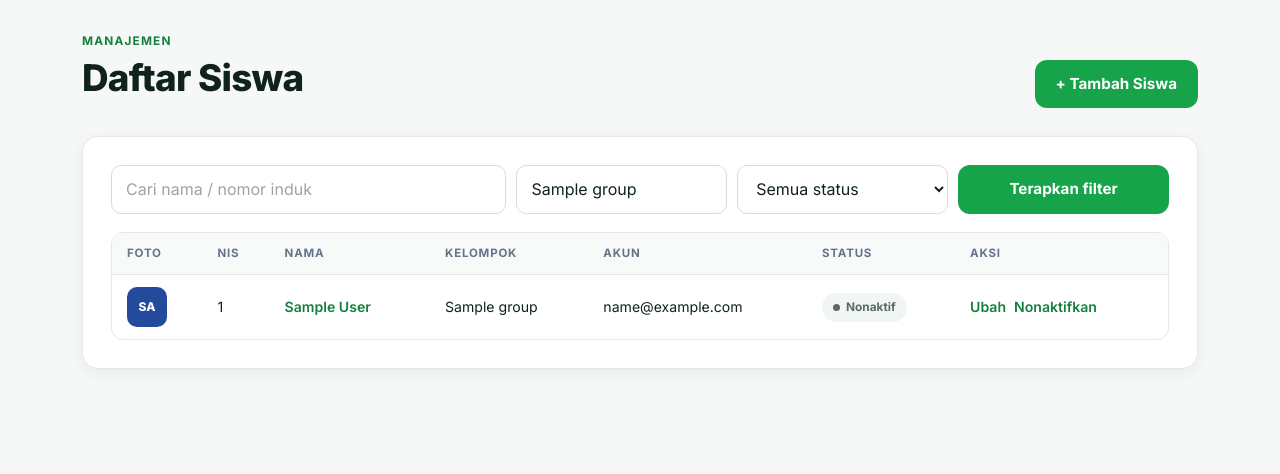
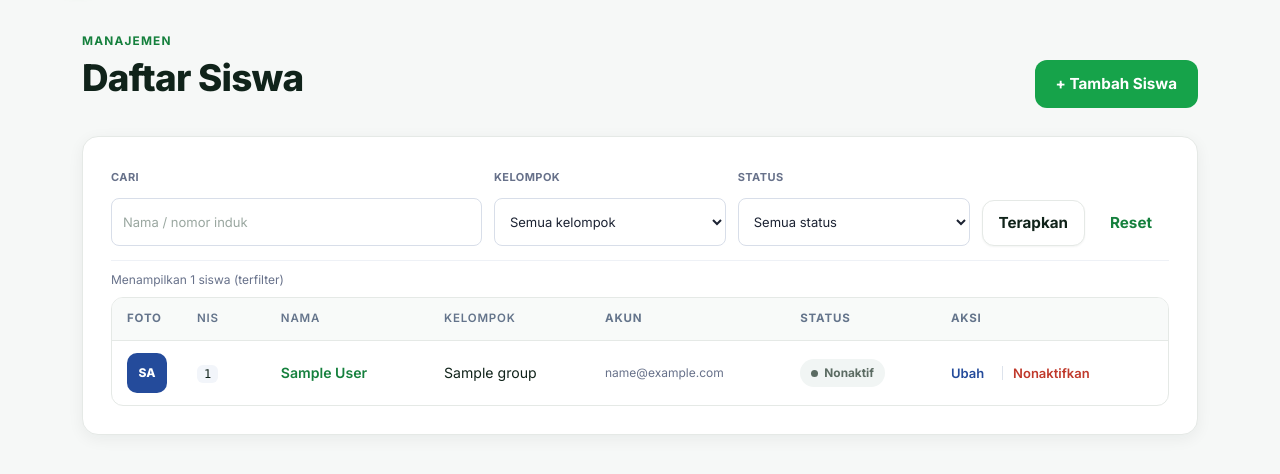
Before and after one commit to ajinug788/ganeshatech-presensi, a Django app: template templates/attendance/student_list.html in a window 1280 px wide. Shown: the part 64-538 px from the top of the page. Run offline with Django 5.2, Linux system fonts and the light colour scheme; the template is opened without the code that fills it: most values are stand-ins (such as "Sample title", 1, 10 or a date in 2020).

Commit message:
Polish UI/UX Master siswa: filter berlabel + dropdown kelompok + reset + counter hasil, aksi Nonaktifkan merah terpisah divider, sortable NIS/Nama/Kelompok, NIS monospace badge, row hover, tabel align (students-list.css, static_v cache-bust)

```diff
--- /dev/null
+++ b/static/css/students-list.css
@@ -0,0 +1,68 @@
+/* students-list.css — polish UI Master siswa (mengikuti design system Ringkasan) */
+.students-card { display: flex; flex-direction: column; }
+.students-card .table-wrap { flex: 0 0 auto; }
+
+/* --- Filter bar --- */
+.students-filters {
+  display: grid;
+  grid-template-columns: minmax(180px, 1.6fr) minmax(140px, 1fr) minmax(140px, 1fr) auto;
+  gap: 12px;
+  align-items: end;
+  padding: 4px 0 14px;
+  border-bottom: 1px solid #eef1f6;
+  margin-bottom: 10px;
+}
+.filter-field { display: flex; flex-direction: column; gap: 5px; }
+.filter-field label {
+  font-size: 11px; font-weight: 700; letter-spacing: .04em;
+  text-transform: uppercase; color: #67718a;
+}
+.filter-field input, .filter-field select {
+  height: 38px; border: 1px solid #d8dee9; border-radius: 8px;
+  padding: 0 11px; font-size: 13px; color: #1c2333; background: #fff;
+  min-width: 0; width: 100%;
+}
+.filter-field input:focus, .filter-field select:focus {
+  outline: none; border-color: #244b9b; box-shadow: 0 0 0 3px rgb(36 75 155 / 12%);
+}
+.filter-actions { display: flex; gap: 8px; }
+.filter-actions .btn { height: 38px; padding: 0 16px; white-space: nowrap; }
+
+/* counter hasil */
+.students-count {
+  font-size: 12px; color: #67718a; margin: 0 0 8px;
+}
+
+/* --- Tabel --- */
+.students-table th.col-foto, .students-table td.col-foto { width: 56px; }
+.students-table .nis {
+  font-family: ui-monospace, SFMono-Regular, Menlo, monospace;
+  font-size: 12px; background: #f2f5fa; border-radius: 6px; padding: 2px 7px;
+}
+.students-table .student-name { font-weight: 600; }
+.students-table .col-akun { font-size: 12px; color: #67718a; word-break: break-all; }
+
+/* aksi per baris */
+.row-actions { display: inline-flex; align-items: center; gap: 10px; white-space: nowrap; }
+.action-divider { width: 1px; height: 14px; background: #dde3ec; display: inline-block; }
+.students-table .action-link { font-size: 13px; font-weight: 600; color: #244b9b; }
+.students-table .action-link:hover { text-decoration: underline; }
+.students-table .action-danger { color: #c0392b; }
+.students-table .action-danger:hover { color: #96281b; }
+
+/* sort link */
+.sort-link { color: inherit; text-decoration: none; display: inline-flex; align-items: center; gap: 4px; }
+.sort-link:hover { color: #244b9b; }
+.sort-ind { font-size: 9px; color: #244b9b; }
+
+/* baris hover */
+.students-table tbody tr { transition: background .12s ease; }
+.students-table tbody tr:hover { background: #f7f9fc; }
+
+@media (max-width: 720px) {
+  .students-filters { grid-template-columns: 1fr 1fr; }
+  .filter-field:first-child { grid-column: 1 / -1; }
+  .filter-actions { grid-column: 1 / -1; justify-content: flex-end; }
+  .students-table .col-akun { display: none; }
+  .students-table thead .col-akun { display: none; }
+}
--- a/templates/attendance/_pagination.html
+++ b/templates/attendance/_pagination.html
@@ -3,10 +3,10 @@
   <span>Halaman {{ page_obj.number }} dari {{ page_obj.paginator.num_pages }}</span>
   <div class="pagination__actions">
     {% if page_obj.has_previous %}
-      <a href="?page={{ page_obj.previous_page_number }}&q={{ q }}&group={{ group }}&status={{ status }}">← Sebelumnya</a>
+      <a href="?page={{ page_obj.previous_page_number }}&q={{ q }}&group={{ group }}&status={{ status }}&order={{ order|default:"" }}">← Sebelumnya</a>
     {% endif %}
     {% if page_obj.has_next %}
-      <a href="?page={{ page_obj.next_page_number }}&q={{ q }}&group={{ group }}&status={{ status }}">Berikutnya →</a>
+      <a href="?page={{ page_obj.next_page_number }}&q={{ q }}&group={{ group }}&status={{ status }}&order={{ order|default:"" }}">Berikutnya →</a>
     {% endif %}
   </div>
 </nav>
--- a/templates/attendance/student_list.html
+++ b/templates/attendance/student_list.html
@@ -1,32 +1,55 @@
 {% extends "base.html" %}
+{% load static static_v %}
 {% block title %}Daftar Siswa{% endblock %}
 {% block content %}
 <div class="page-heading"><div><p class="eyebrow">Manajemen</p><h1>Daftar Siswa</h1></div><a class="btn" href="{% url 'attendance:student_create' %}">+ Tambah Siswa</a></div>
-<section class="card">
-  <form method="get" class="filters" role="search" aria-label="Filter siswa">
-    <input type="text" name="q" value="{{ q }}" placeholder="Cari nama / nomor induk" aria-label="Cari nama / nomor induk">
-    <input type="text" name="group" value="{{ group }}" placeholder="Kelompok" aria-label="Kelompok">
-    <select name="status" aria-label="Status">
-      <option value="">Semua status</option>
-      <option value="active" {% if status == 'active' %}selected{% endif %}>Aktif</option>
-      <option value="inactive" {% if status == 'inactive' %}selected{% endif %}>Nonaktif</option>
-    </select>
-    <button class="btn" type="submit">Terapkan filter</button>
+<section class="card students-card">
+  <form method="get" class="filters students-filters" role="search" aria-label="Filter siswa">
+    <div class="filter-field">
+      <label for="f-q">Cari</label>
+      <input id="f-q" type="text" name="q" value="{{ q }}" placeholder="Nama / nomor induk" autocomplete="off">
+    </div>
+    <div class="filter-field">
+      <label for="f-group">Kelompok</label>
+      <select id="f-group" name="group">
+        <option value="">Semua kelompok</option>
+        {% for g in groups %}<option value="{{ g }}" {% if group == g %}selected{% endif %}>{{ g }}</option>{% endfor %}
+      </select>
+    </div>
+    <div class="filter-field">
+      <label for="f-status">Status</label>
+      <select id="f-status" name="status">
+        <option value="">Semua status</option>
+        <option value="active" {% if status == 'active' %}selected{% endif %}>Aktif</option>
+        <option value="inactive" {% if status == 'inactive' %}selected{% endif %}>Nonaktif</option>
+      </select>
+    </div>
+    <div class="filter-actions">
+      <button class="btn btn--secondary" type="submit">Terapkan</button>
+      {% if q or group or status %}<a class="btn btn--ghost" href="{% url 'attendance:student_list' %}">Reset</a>{% endif %}
+    </div>
   </form>
-  <div class="table-wrap"><table class="table">
+  <p class="students-count" aria-live="polite">Menampilkan {{ page_obj.paginator.count }} siswa{% if q or group or status %} (terfilter){% endif %}</p>
+  <div class="table-wrap"><table class="table students-table">
     <thead>
-      <tr><th>Foto</th><th>NIS</th><th>Nama</th><th>Kelompok</th><th>Akun</th><th>Status</th><th>Aksi</th></tr>
+      <tr><th class="col-foto">Foto</th><th><a class="sort-link" href="?{% if order == 'nis' %}order=-nis{% else %}order=nis{% endif %}&q={{ q }}&group={{ group }}&status={{ status }}">NIS<span class="sort-ind">{% if order == 'nis' %}▲{% elif order == '-nis' %}▼{% endif %}</span></a></th><th><a class="sort-link" href="?{% if order == 'nama' %}order=-nama{% else %}order=nama{% endif %}&q={{ q }}&group={{ group }}&status={{ status }}">Nama<span class="sort-ind">{% if order == 'nama' %}▲{% elif order == '-nama' %}▼{% endif %}</span></a></th><th><a class="sort-link" href="?{% if order == 'kelompok' %}order=-kelompok{% else %}order=kelompok{% endif %}&q={{ q }}&group={{ group }}&status={{ status }}">Kelompok<span class="sort-ind">{% if order == 'kelompok' %}▲{% elif order == '-kelompok' %}▼{% endif %}</span></a></th><th>Akun</th><th>Status</th><th class="col-aksi">Aksi</th></tr>
     </thead>
     <tbody>
       {% for student in object_list %}
       <tr>
-        <td>{% if student.profile_photo %}<img src="{% url 'photos:photo' student.profile_photo_id %}" alt="Foto {{ student.full_name }}" loading="lazy" style="width:40px;height:40px;object-fit:cover;border-radius:10px;background:#eef1ee;">{% else %}<span class="initials" style="width:40px;height:40px;display:inline-grid;place-items:center;border-radius:10px;color:#fff;background:#244b9b;font-size:12px;font-weight:800;">{{ student.full_name|slice:":2"|upper }}</span>{% endif %}</td>
-        <td>{{ student.student_number }}</td>
-        <td><a href="{% url 'attendance:student_detail' student.pk %}">{{ student.full_name }}</a></td>
+        <td class="col-foto">{% if student.profile_photo %}<img src="{% url 'photos:photo' student.profile_photo_id %}" alt="Foto {{ student.full_name }}" loading="lazy" style="width:40px;height:40px;object-fit:cover;border-radius:10px;background:#eef1ee;">{% else %}<span class="initials" style="width:40px;height:40px;display:inline-grid;place-items:center;border-radius:10px;color:#fff;background:#244b9b;font-size:12px;font-weight:800;">{{ student.full_name|slice:":2"|upper }}</span>{% endif %}</td>
+        <td><code class="nis">{{ student.student_number }}</code></td>
+        <td><a class="student-name" href="{% url 'attendance:student_detail' student.pk %}">{{ student.full_name }}</a></td>
         <td>{{ student.group|default:"—" }}</td>
-        <td>{{ student.user.email|default:"(tanpa akun)" }}</td>
+        <td class="col-akun">{{ student.user.email|default:"(tanpa akun)" }}</td>
         <td>{% if student.is_active %}<span class="badge badge--hadir">Aktif</span>{% else %}<span class="badge badge--tidak">Nonaktif</span>{% endif %}</td>
-        <td><a href="{% url 'attendance:student_update' student.pk %}">Ubah</a><a href="{% url 'attendance:student_delete' student.pk %}">Nonaktifkan</a></td>
+        <td class="col-aksi">
+          <div class="row-actions">
+            <a class="action-link" href="{% url 'attendance:student_update' student.pk %}">Ubah</a>
+            <span class="action-divider" aria-hidden="true"></span>
+            <a class="action-link action-danger" href="{% url 'attendance:student_delete' student.pk %}">Nonaktifkan</a>
+          </div>
+        </td>
       </tr>
       {% empty %}
       <tr><td colspan="7"><div class="empty-state"><strong>Belum ada siswa</strong>Tambahkan siswa pertama lewat tombol di atas.</div></td></tr>
@@ -35,4 +58,5 @@
   </table></div>
   {% include "attendance/_pagination.html" %}
 </section>
+<link rel="stylesheet" href="{% static 'css/students-list.css' %}?v={% static_v 'css/students-list.css' %}">
 {% endblock %}
```
Also changed, not shown: apps/attendance/views.py (+9 -0 lines), static/css/student-dashboard.css (+48 -5 lines).
